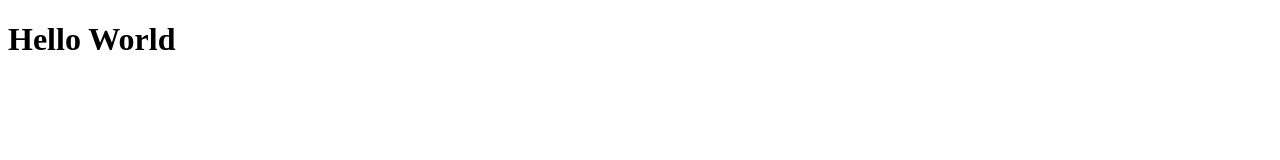
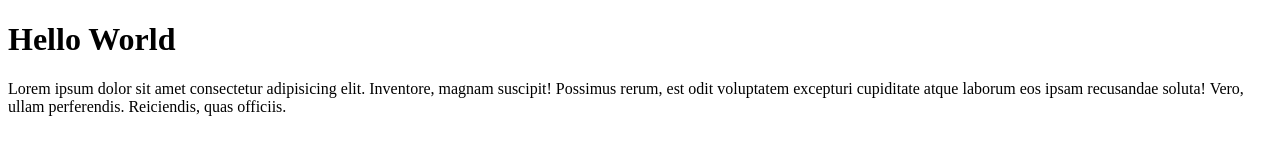
Before and after one commit to Hannyusri/hny-git-test, a plain HTML site: page index.html in a window 1280 px wide. Drawn offline with Linux system fonts and the light colour scheme.

Commit message:
menambahkan paragraf

```diff
--- a/index.html
+++ b/index.html
@@ -7,6 +7,7 @@
 </head>
 <body>
     <h1>Hello World</h1>
+    <P>Lorem ipsum dolor sit amet consectetur adipisicing elit. Inventore, magnam suscipit! Possimus rerum, est odit voluptatem excepturi cupiditate atque laborum eos ipsam recusandae soluta! Vero, ullam perferendis. Reiciendis, quas officiis.</P>
 
 </body>
 </html>
```
